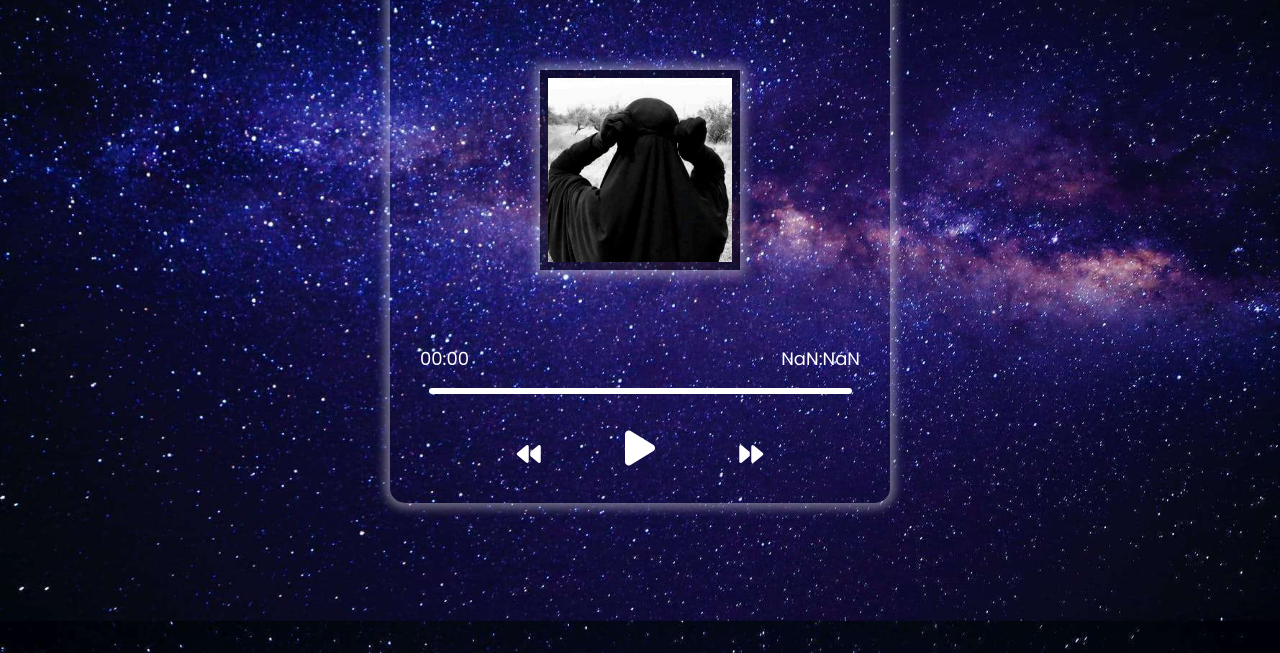
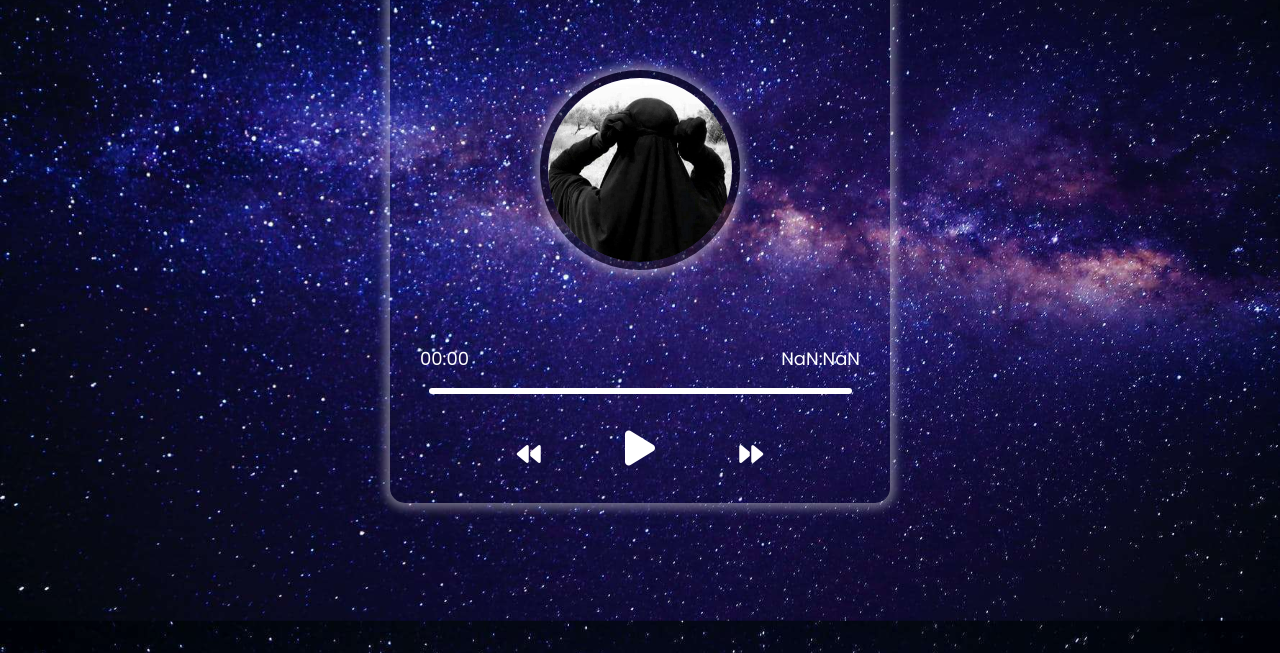
Before and after one commit to ZohidovaRoziya/rz-music-player-js, a plain HTML site: page index.html in a window 1280 px wide. Shown: the part 247-900 px from the top of the page. Drawn offline with Linux system fonts and the light colour scheme.

Commit message:
change img border

```diff
--- a/css/styles.css
+++ b/css/styles.css
@@ -116,7 +116,7 @@ img {
 .music-album-img {
   width: 200px;
   height: 200px;
-  /* border-radius: 50%; */
+  border-radius: 50%;
   border: 8px solid #00000083;
   box-shadow: 0 0 10px 5px rgba(238, 238, 238, 0.438);
   object-fit: cover;
```
